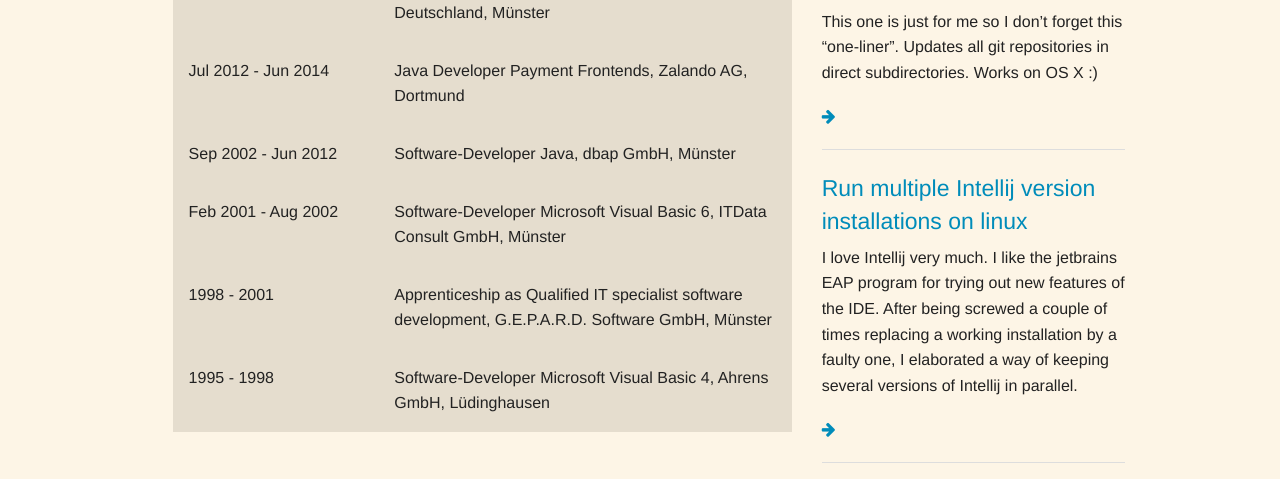
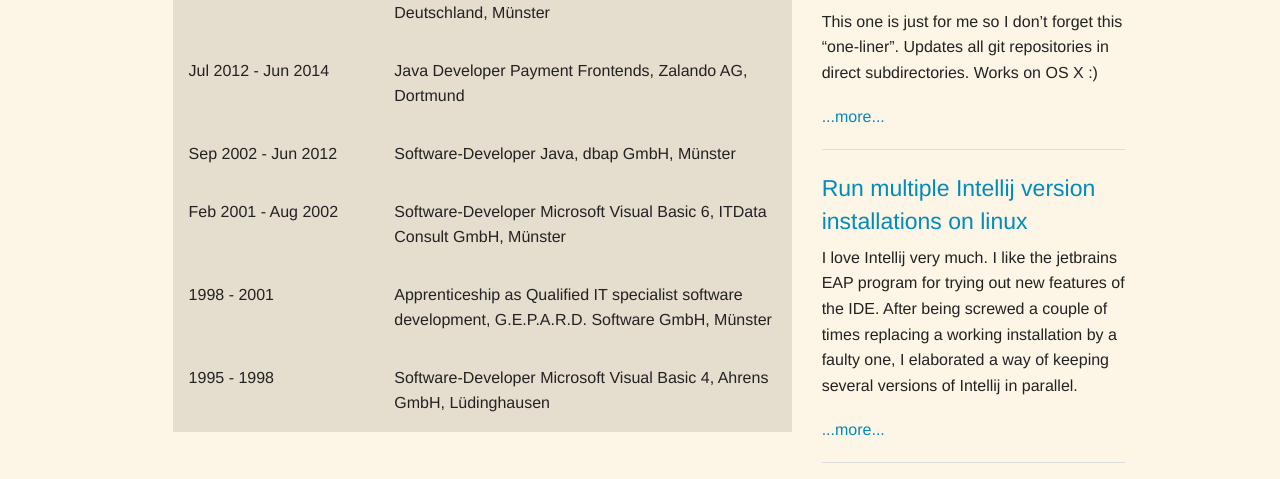
Before and after one commit to dhiller/dhiller.github.io, a Jekyll site: the page built from index.html, in a window 1280 px wide. Shown: the part 448-927 px from the top of the page. Built offline with Jekyll 4.4.1, drawn with Linux system fonts in a browser that asks for light colours.

Commit message:
Minor tweaks to navigation elements

```diff
--- a/_includes/page_navigation.html
+++ b/_includes/page_navigation.html
@@ -3,6 +3,7 @@
         {% if page.previous != nil %}
         <a title="{{ page.previous.title }}" href="{{ site.url }}/{{ page.previous.url }}">
             <i class="fa fa-arrow-left" aria-hidden="true"></i>
+            {{ page.previous.title }}
         </a>
         {% else %}
         &nbsp;
@@ -11,6 +12,7 @@
     <div class="columns small-6 medium-6 large-6 text-right">
         {% if page.next != nil %}
         <a title="{{ page.next.title }}" href="{{ site.url }}/{{ page.next.url }}">
+            {{ page.next.title }}
             <i class="fa fa-arrow-right" aria-hidden="true"></i>
         </a>
         {% else %}
--- a/index.html
+++ b/index.html
@@ -59,8 +59,7 @@
         <div class="row">
             <div class="columns small-12 medium-12 large-12">
                 <h4><a href="{{site.baseurl}}{{ post.url }}">{{ post.title }}</a></h4>
-                {{ post.excerpt }} <a href="{{site.baseurl}}{{ post.url }}"><i class="fa fa-arrow-right"
-                    aria-hidden="true"></i></a>
+                {{ post.excerpt }} <a href="{{site.baseurl}}{{ post.url }}">...more...</a>
             </div>
         </div>
         <hr/>
--- a/post.html
+++ b/post.html
@@ -13,7 +13,7 @@
         <div class="row">
             <div class="columns small-12 medium-12 large-12">
                 <h4><a href="{{site.baseurl}}{{ post.url }}">{{ post.date | date: "%Y-%m-%d" }}: {{ post.title }}</a></h4>
-                {{ post.excerpt }} <a href="{{site.baseurl}}{{ post.url }}"><i class="fa fa-arrow-right" aria-hidden="true"></i></a>
+                {{ post.excerpt }} <a href="{{site.baseurl}}{{ post.url }}">...more...</i></a>
             </div>
             <div class="columns small-12 medium-12 large-12">
                 <hr/>
```
